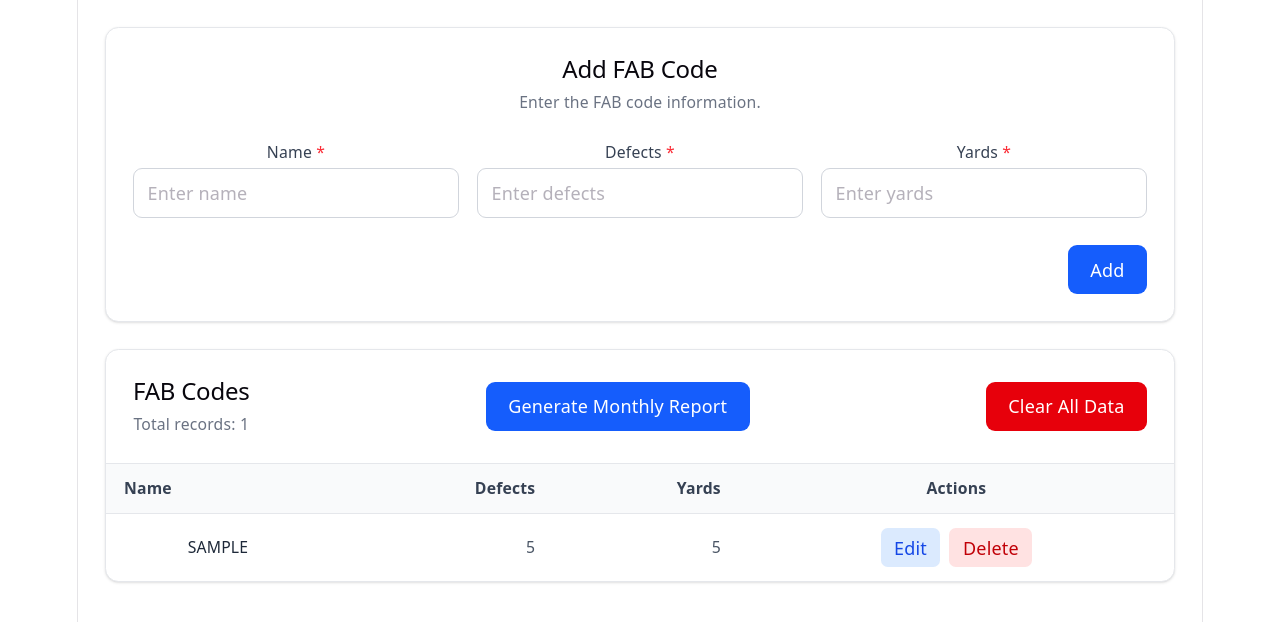
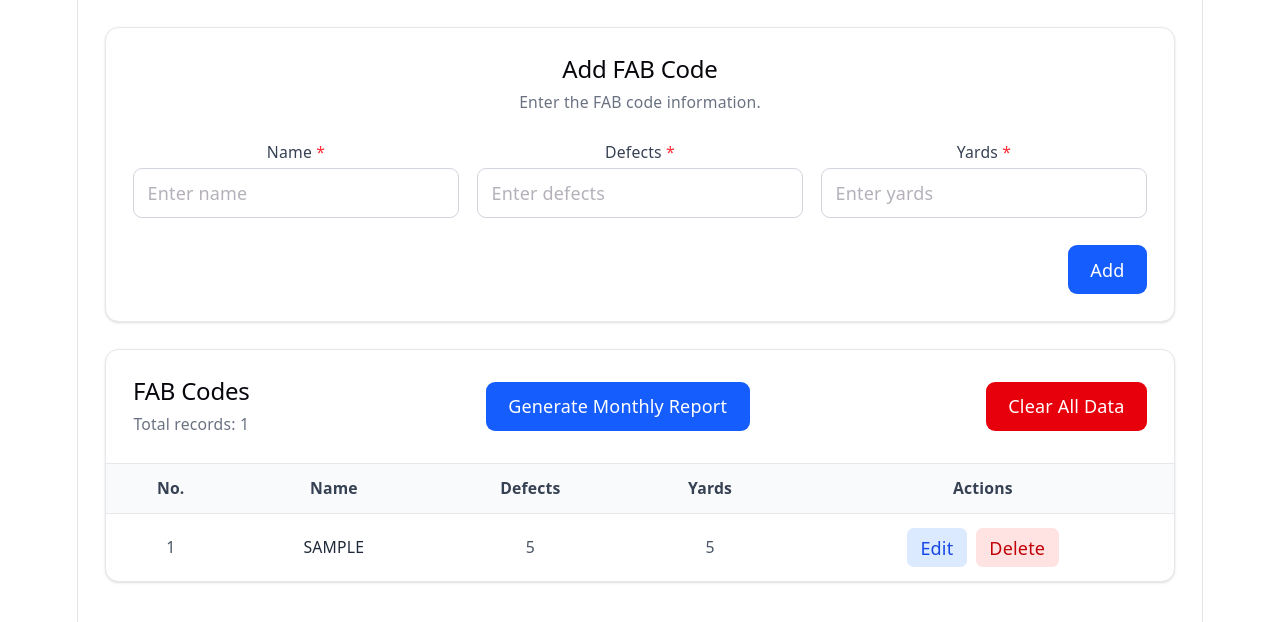
Before and after one commit to jerichojames1k/monthly-fabric-report, a React (Vite) app: page / in a window 1280 px wide. Both pictures are taken after typing "Sample", "5", "5" into the empty fields and a click on the button "Add". Shown: the top 622 px of the page. Built offline with nearby package versions, Linux system fonts and the light colour scheme.

Commit message:
update:change header size in table

```diff
--- a/src/components/fabricCode.tsx
+++ b/src/components/fabricCode.tsx
@@ -415,15 +415,18 @@ export default function FabCodeManager() {
           <table className="w-full min-w-[650px]">
             <thead className="sticky top-0 z-10 bg-gray-50 border-b border-gray-200">
               <tr>
-                <th className="px-4 py-3 text-left text-sm font-semibold text-gray-700">
+                <th className="px-4 py-3 text-center text-sm font-semibold text-gray-700">
+                  No.
+                </th>
+                <th className="px-4 py-3 text-center text-sm font-semibold text-gray-700">
                   Name
                 </th>
 
-                <th className="px-4 py-3 text-right text-sm font-semibold text-gray-700">
+                <th className="px-4 py-3 text-center text-sm font-semibold text-gray-700">
                   Defects
                 </th>
 
-                <th className="px-4 py-3 text-right text-sm font-semibold text-gray-700">
+                <th className="px-4 py-3 text-center text-sm font-semibold text-gray-700">
                   Yards
                 </th>
 
@@ -444,17 +447,20 @@ export default function FabCodeManager() {
                   </td>
                 </tr>
               ) : (
-                fabCodes.map((fabCode) => (
+                fabCodes.map((fabCode, index) => (
                   <tr key={fabCode.id} className="hover:bg-gray-50 transition">
-                    <td className="px-4 py-3 text-sm font-medium text-gray-800">
+                    <td className="px-4 py-3 text-sm text-center text-gray-600">
+                      {index + 1}
+                    </td>
+                    <td className="px-4 py-3 text-sm text-center font-medium text-gray-800">
                       {fabCode.name}
                     </td>
 
-                    <td className="px-4 py-3 text-sm text-right text-gray-600">
+                    <td className="px-4 py-3 text-sm text-center text-gray-600">
                       {fabCode.defects}
                     </td>
 
-                    <td className="px-4 py-3 text-sm text-right text-gray-600">
+                    <td className="px-4 py-3 text-sm text-center text-gray-600">
                       {fabCode.yards}
                     </td>
 
@@ -533,15 +539,18 @@ export default function FabCodeManager() {
             <table className="w-full min-w-[650px]">
               <thead className="sticky top-0 z-10 bg-gray-50 border-b border-gray-200">
                 <tr>
-                  <th className="px-4 py-3 text-left text-sm font-semibold text-gray-700">
+                  <th className="px-4 py-3 text-center text-sm font-semibold text-gray-700">
+                    No.
+                  </th>
+                  <th className="px-4 py-3 text-center text-sm font-semibold text-gray-700">
                     Name
                   </th>
 
-                  <th className="px-4 py-3 text-right text-sm font-semibold text-gray-700">
+                  <th className="px-4 py-3 text-center text-sm font-semibold text-gray-700">
                     Total Defects
                   </th>
 
-                  <th className="px-4 py-3 text-right text-sm font-semibold text-gray-700">
+                  <th className="px-4 py-3 text-center text-sm font-semibold text-gray-700">
                     Total Yards
                   </th>
 
@@ -567,21 +576,24 @@ export default function FabCodeManager() {
                       key={`${item.name}-${index}`}
                       className="hover:bg-gray-50 transition"
                     >
+                      <td className="px-4 py-3 text-sm text-center text-gray-600">
+                        {index + 1}
+                      </td>
                       {/* Name */}
 
-                      <td className="px-4 py-3 text-sm font-medium text-gray-800">
+                      <td className="px-4 py-3 text-sm text-center font-medium text-gray-800">
                         {item.name}
                       </td>
 
                       {/* Total Defects */}
 
-                      <td className="px-4 py-3 text-sm text-right text-gray-600">
+                      <td className="px-4 py-3 text-sm text-center text-gray-600">
                         {item.totalDefects}
                       </td>
 
                       {/* Total Yards */}
 
-                      <td className="px-4 py-3 text-sm text-right text-gray-600">
+                      <td className="px-4 py-3 text-sm text-center text-gray-600">
                         {item.totalYards.toFixed(2)}
                       </td>
 
```
